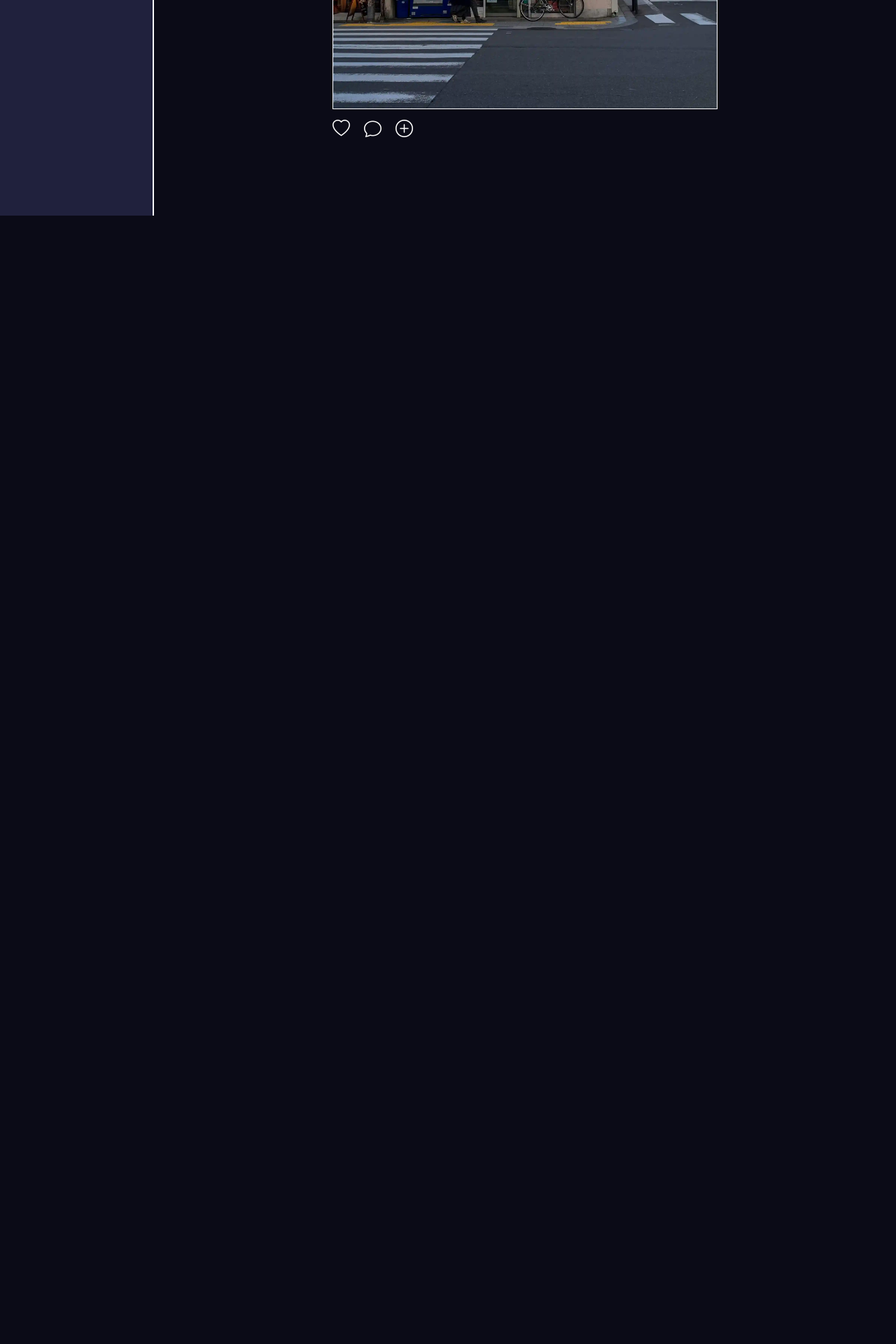
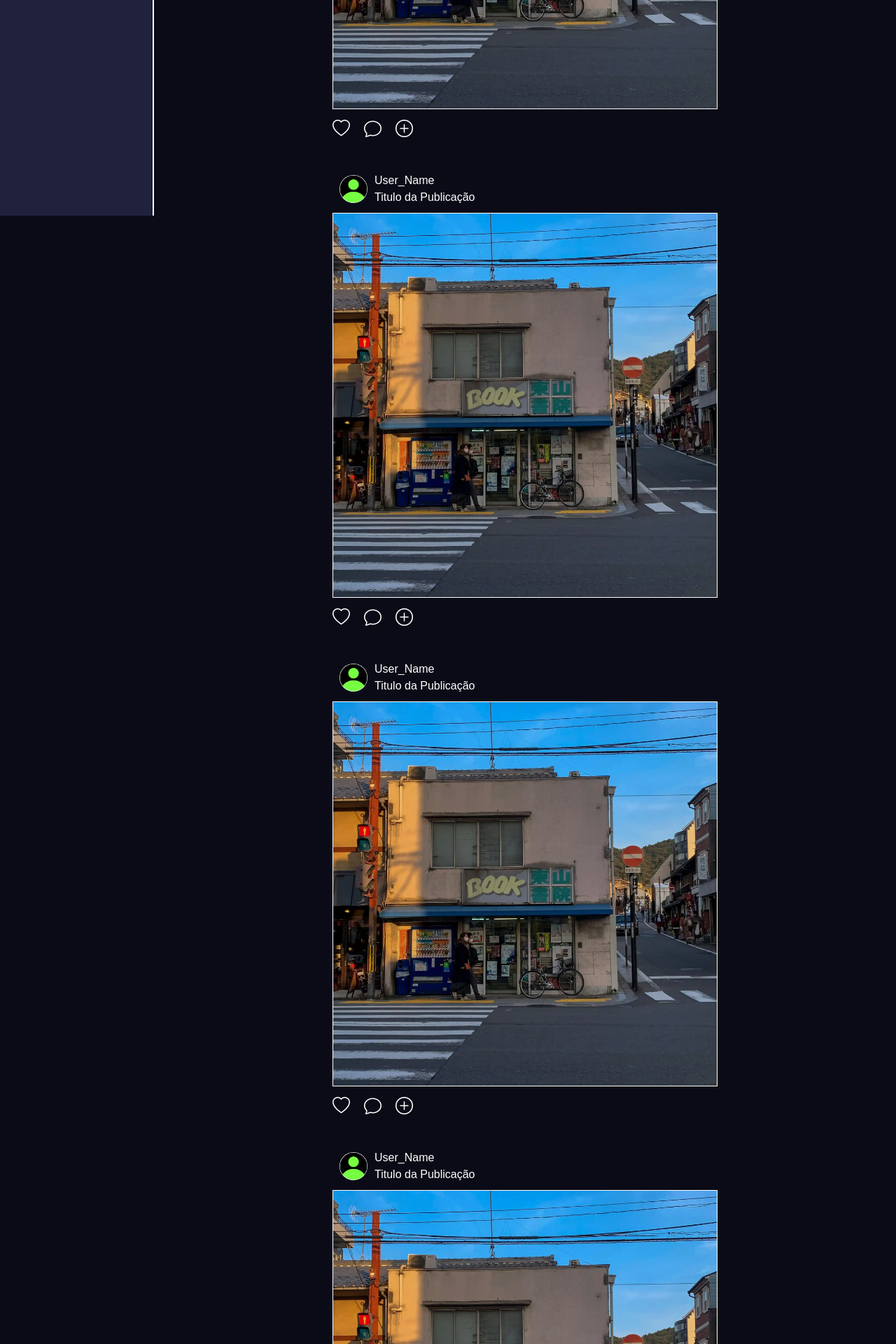
Before and after one commit to Jvictoroak/Exp_Criativa, a Python web app: template theme/templates/index.html in a window 1280 px wide. Shown: the part 492-2412 px from the top of the page at 70% size. Before the commit the page ends 800 px from the top, so only its background shows below. Run offline with Jinja, Linux system fonts and the light colour scheme; the template is opened without the code that fills it, so the values that code supplies are empty.

Commit message:
até aq tá funcionando

```diff
--- a/theme/assets/modules/css/boot.css
+++ b/theme/assets/modules/css/boot.css
@@ -38,6 +38,6 @@ input, textarea, select, button {outline: none;border-radius: 0;}
     .conteudo-1000{width: calc(100% - 60px);}
 }
 
-@media(max-width: 750px){
-    .conteudo-1000{width: 100%}
+@media(max-width: 768px){
+    .conteudo-1000{width: 100%;padding: 120px 0;}
 }
--- a/theme/assets/pages/css/index.css
+++ b/theme/assets/pages/css/index.css
@@ -36,7 +36,11 @@ main{background: var(--azul); }
 
 @media(max-width: 768px){
     .conteudo-cen .conteudo-1000{max-width: none; width: 100%;}
-    .conteudo-cen{width: 100%; padding: 60px 0 90px;}
+    .conteudo-cen{width: 100%; padding: 10px 0 90px;}
     .conteudo-cen .post{width: 100%; max-width: none; margin: 0 0 15px;}
     .conteudo-cen .post .interacao{margin: 10px 5% 0; }
 }
+
+@media(max-width: 1100px){
+    .popup-publicacao.block .conteudo > .imagem-container{ display: none;}
+}
--- a/theme/assets/pages/js/index.js
+++ b/theme/assets/pages/js/index.js
@@ -1,11 +1,25 @@
-const vermais = document.getElementById('vermais');
-const popup_publicacao = document.getElementById('popup-publicacao');
+// const vermais = document.getElementById('vermais');
+// const popup_publicacao = document.getElementById('popup-publicacao');
+// const popup_fechar = document.getElementById('fechar-popup');
+
+// vermais.addEventListener('click', () => {
+//     popup_publicacao.classList.toggle('block');
+// });
+
+// popup_fechar.addEventListener('click', () => {
+//     popup_publicacao.classList.toggle('block');
+// })
+
+const vermais = document.getElementsByClassName('vermais');
+const popup = document.getElementById('popup-publicacao');
 const popup_fechar = document.getElementById('fechar-popup');
 
-vermais.addEventListener('click', () => {
-    popup_publicacao.classList.toggle('block');
+Array.from(vermais).forEach(element => {
+    element.addEventListener('click', () => {
+        popup.classList.toggle('block');
+    });
 });
 
 popup_fechar.addEventListener('click', () => {
-    popup_publicacao.classList.toggle('block');
-})
+    popup.classList.toggle('block');
+});
--- a/theme/component/navbar/component.css
+++ b/theme/component/navbar/component.css
@@ -35,4 +35,6 @@
     .navbar .conteudo-esq .menu-item {padding: 0;}
     .navbar .conteudo-esq .logo {padding: 0; position: fixed; top: 0; background: var(--azul-2); width: 100vw; left: 0; padding: 10px 0;}
     .navbar .conteudo-esq .logo .texto{display: block;}
+    .navbar .menu-tag{position: absolute;}
+    .navbar .bi-tag{display: none;}
 }
--- a/theme/component/tagbar/component.css
+++ b/theme/component/tagbar/component.css
@@ -13,5 +13,17 @@
 }
 
 @media(max-width: 768px) {
-    .tagbar{left: 0px;}
+    .tagbar{left: 0px; display: block; left: 0; top: 62px; height: auto; width: 100%;padding: 10px 0; overflow-x: scroll;}
+    .tagbar .conteudo .tags-foto{margin: 0;}
+    .tagbar .conteudo .tags-foto .tags .texto{width: 100%;}
+    .tagbar .conteudo .tags-foto .tags{display: flex; gap: 10px; }
+    .tagbar .conteudo .tags-foto > .texto{display: none;}
+    .tagbar .conteudo .tags-foto .tags .texto{  min-width: fit-content; margin: 0; }
+
 }
+
+
+.tagbar::-webkit-scrollbar {height: 4px; }
+.tagbar::-webkit-scrollbar-thumb {background: var(--verde-2); border-radius: 8px;}
+.tagbar::-webkit-scrollbar-thumb:hover {background: var(--verde-1);}
+.tagbar::-webkit-scrollbar-track {background: var(--azul-2);}
--- a/theme/templates/index.html
+++ b/theme/templates/index.html
@@ -30,7 +30,64 @@
                         <div class="interacao">
                             <div class="imagem-container"><i class="bi bi-heart imagem"></i></div> <!-- Ícone de curtida -->
                             <div class="imagem-container"><i class="bi bi-chat imagem"></i></div> <!-- Ícone de comentário -->
-                            <div class="imagem-container" id="vermais"><i class="bi bi-plus-circle imagem"></i></div> <!-- Ícone de adição (+) -->
+                            <div class="imagem-container" id="vermais"><i class="bi bi-plus-circle imagem vermais"></i></div> <!-- Ícone de adição (+) -->
+                        </div>
+                    </li>
+                    <li class="post">
+                        <div class="perfil">
+                            <div class="imagem-container">
+                                <img src="../assets/img/user.webp" alt="" class="imagem">
+                            </div>
+                            <div class="textos">
+                                <div class="texto "><p>User_Name</p></div>
+                                <div class="texto "><p>Titulo da Publicação</p></div>
+                            </div>
+                        </div>
+                        <div class="imagem-container">
+                            <img src="../assets/img/post_4.webp" alt="" class="imagem">
+                        </div>
+                        <div class="interacao">
+                            <div class="imagem-container"><i class="bi bi-heart imagem"></i></div> <!-- Ícone de curtida -->
+                            <div class="imagem-container"><i class="bi bi-chat imagem"></i></div> <!-- Ícone de comentário -->
+                            <div class="imagem-container" id="vermais"><i class="bi bi-plus-circle imagem vermais"></i></div> <!-- Ícone de adição (+) -->
+                        </div>
+                    </li>
+                    <li class="post">
+                        <div class="perfil">
+                            <div class="imagem-container">
+                                <img src="../assets/img/user.webp" alt="" class="imagem">
+                            </div>
+                            <div class="textos">
+                                <div class="texto "><p>User_Name</p></div>
+                                <div class="texto "><p>Titulo da Publicação</p></div>
+                            </div>
+                        </div>
+                        <div class="imagem-container">
+                            <img src="../assets/img/post_4.webp" alt="" class="imagem">
+                        </div>
+                        <div class="interacao">
+                            <div class="imagem-container"><i class="bi bi-heart imagem"></i></div> <!-- Ícone de curtida -->
+                            <div class="imagem-container"><i class="bi bi-chat imagem"></i></div> <!-- Ícone de comentário -->
+                            <div class="imagem-container" id="vermais"><i class="bi bi-plus-circle imagem vermais"></i></div> <!-- Ícone de adição (+) -->
+                        </div>
+                    </li>
+                    <li class="post">
+                        <div class="perfil">
+                            <div class="imagem-container">
+                                <img src="../assets/img/user.webp" alt="" class="imagem">
+                            </div>
+                            <div class="textos">
+                                <div class="texto "><p>User_Name</p></div>
+                                <div class="texto "><p>Titulo da Publicação</p></div>
+                            </div>
+                        </div>
+                        <div class="imagem-container">
+                            <img src="../assets/img/post_4.webp" alt="" class="imagem">
+                        </div>
+                        <div class="interacao">
+                            <div class="imagem-container"><i class="bi bi-heart imagem"></i></div> <!-- Ícone de curtida -->
+                            <div class="imagem-container"><i class="bi bi-chat imagem"></i></div> <!-- Ícone de comentário -->
+                            <div class="imagem-container" id="vermais"><i class="bi bi-plus-circle imagem vermais"></i></div> <!-- Ícone de adição (+) -->
                         </div>
                     </li>
                 </ul>
--- a/theme/templates/login.html
+++ b/theme/templates/login.html
@@ -13,9 +13,9 @@
 <body>
     <script src="https://cdn.jsdelivr.net/npm/sweetalert2@11/dist/sweetalert2.min.js"></script>
 
-    <div class="conteudo-principal">
+    <div class="conteudo-principal" id="login">
         <form>
-            <img src="/theme/assets/img/logo.webp" class="logo" alt="Logo POSTLY">
+            <img src="/theme/assets/img/logo.webp" class="logo" alt="Logo POSTLY" >
             <div class="info">
                 <p class="sub-titulo">Username</p>
                 <div class="">
--- a/theme/templates/register.html
+++ b/theme/templates/register.html
@@ -13,7 +13,7 @@
 <body>
     <script src="https://cdn.jsdelivr.net/npm/sweetalert2@11/dist/sweetalert2.min.js"></script>
 
-    <div class="conteudo-principal conteudo-principal-register">
+    <div class="conteudo-principal conteudo-principal-register" id="register">
         <img src="/theme/assets/img/logo.webp" class="logo" alt="Logo POSTLY">
         <form>
             <div class="info">
```
Also changed, not shown: theme/assets/pages/css/login-register.css (+8 -7 lines).
